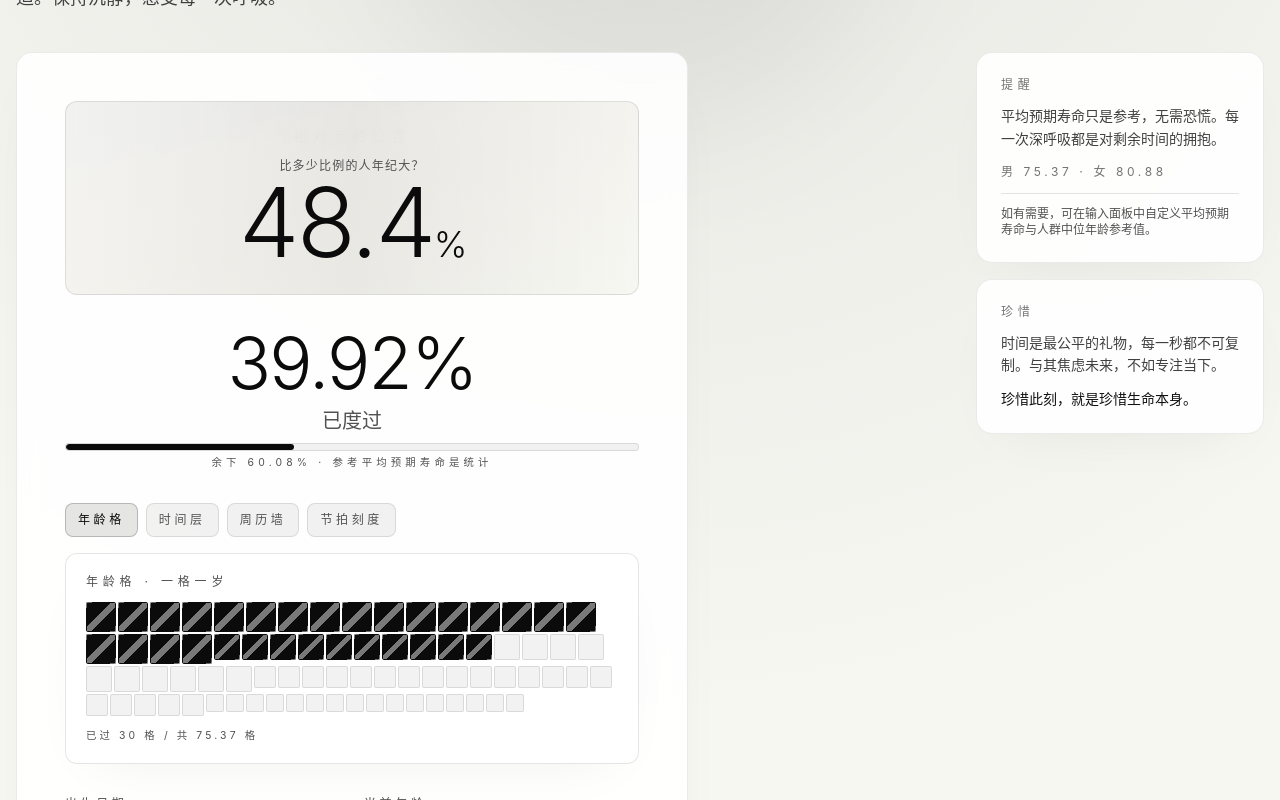
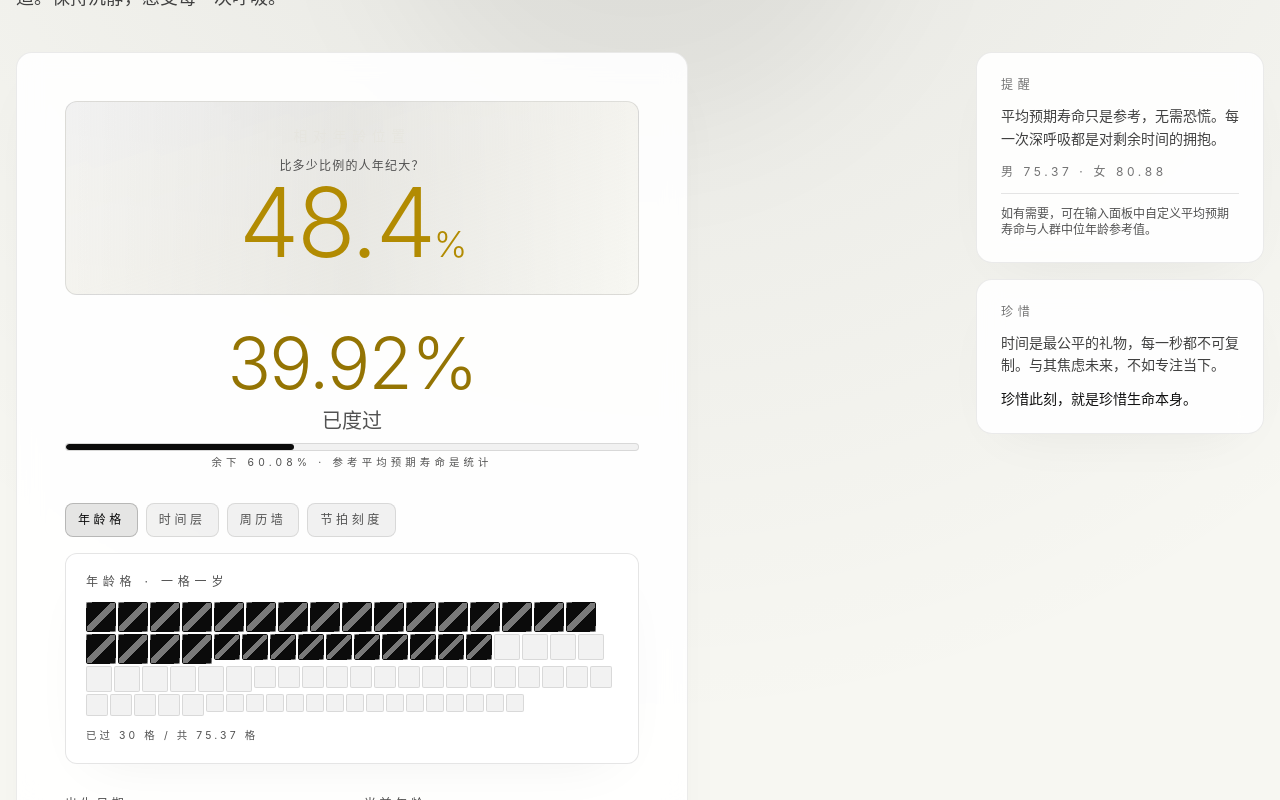
Before and after one commit to nicejade/life-spent, a Svelte app: page / in a window 1280 px wide. Both pictures are taken after a click on the button "查看真相". Shown: the part 324-1124 px from the top of the page. Built offline with nearby package versions, Linux system fonts and the light colour scheme.

Commit message:
✨ Optimization numerical reminder

```diff
--- a/src/components/ResultSummary.svelte
+++ b/src/components/ResultSummary.svelte
@@ -24,6 +24,8 @@
   $: remainingPercent = Math.max(100 - result.percentSpent, 0).toFixed(2);
   $: impactData = getImpactData(result);
   $: relativePercentDisplay = result.relativeAgePercent.toFixed(1);
+  $: filledPercentColor = getHeatColor(filledPercent);
+  $: relativePercentColor = getHeatColor(Math.min(Math.max(result.relativeAgePercent, 0), 100));
   $: medianGap = result.yearsToMedianAge;
   $: medianGapLabel =
     medianGap >= 0
@@ -41,6 +43,32 @@
     lifeExpectancy: result.lifeExpectancy,
     populationMedianAge: result.populationMedianAge
   });
+
+  function clamp(value: number, min: number, max: number) {
+    return Math.min(Math.max(value, min), max);
+  }
+
+  function lerp(a: number, b: number, t: number) {
+    return Math.round(a + (b - a) * t);
+  }
+
+  function mixRgb(from: [number, number, number], to: [number, number, number], t: number) {
+    const clamped = clamp(t, 0, 1);
+    return [lerp(from[0], to[0], clamped), lerp(from[1], to[1], clamped), lerp(from[2], to[2], clamped)];
+  }
+
+  function getHeatColor(percent: number) {
+    const normalized = clamp(percent, 0, 100) / 100;
+    const pivot = 0.7;
+    const black: [number, number, number] = [6, 6, 6];
+    const yellow: [number, number, number] = [255, 199, 0];
+    const red: [number, number, number] = [220, 38, 38];
+    const rgb =
+      normalized <= pivot
+        ? mixRgb(black, yellow, normalized / pivot)
+        : mixRgb(yellow, red, (normalized - pivot) / (1 - pivot));
+    return `rgb(${rgb[0]} ${rgb[1]} ${rgb[2]})`;
+  }
 
   async function handleShare() {
     trackEvent(GA_EVENTS.SHARE_CLICK);
@@ -82,14 +110,20 @@
     <p class="relative text-xs text-neutral-500 mt-3 tracking-widest light:text-neutral-600">
       比多少比例的人年纪大？
     </p>
-    <p class="relative text-6xl md:text-8xl font-light text-paper-50 tracking-tight light:text-ink-950">
+    <p
+      class="relative text-6xl md:text-8xl font-light text-paper-50 tracking-tight light:text-ink-950"
+      style={`color:${relativePercentColor}`}
+    >
       {relativePercentDisplay}<span class="text-3xl md:text-4xl">%</span>
     </p>
   </div>
 
   <!-- 已度过百分比 -->
   <div class="text-center space-y-2">
-    <h2 class="text-5xl md:text-7xl font-light text-paper-50 tracking-tight light:text-ink-950">
+    <h2
+      class="text-5xl md:text-7xl font-light text-paper-50 tracking-tight light:text-ink-950"
+      style={`color:${filledPercentColor}`}
+    >
       {percentDisplay}%
     </h2>
     <p class="text-lg md:text-xl text-neutral-400 font-light light:text-neutral-600">
@@ -200,7 +234,9 @@
     </div>
     <div class="flex flex-col">
       <dt class="text-xs text-neutral-500 uppercase tracking-[0.3em] light:text-neutral-600">超中位数比例</dt>
-      <dd class="font-medium text-paper-50 light:text-ink-950">{relativePercentDisplay}%</dd>
+      <dd class="font-medium text-paper-50 light:text-ink-950" style={`color:${relativePercentColor}`}>
+        {relativePercentDisplay}%
+      </dd>
     </div>
   </dl>
 
```
